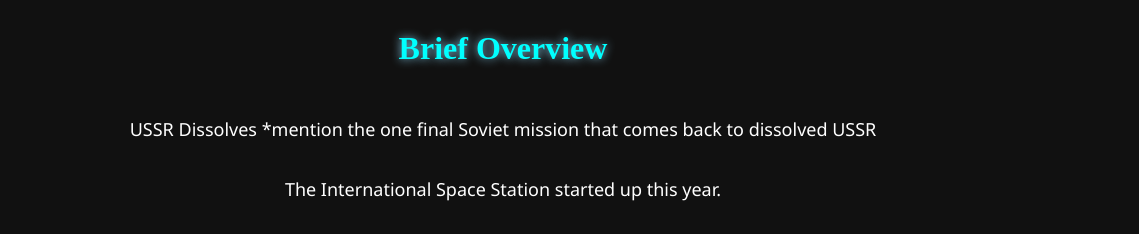
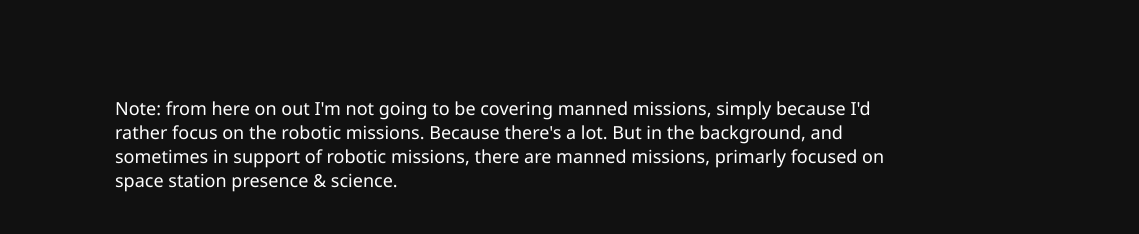
Before and after one commit to Aut6ot/HiSET-Site, a plain HTML site: page nineties.html in a window 1280 px wide. Shown: the part 714-948 px from the top of the page, 141-1280 px from the left. Drawn offline with Linux system fonts and the light colour scheme.

Commit message:
forgot to modify Nineties intro blurb

```diff
--- a/nineties.html
+++ b/nineties.html
@@ -32,10 +32,8 @@
         <div id="mega-container">
             <div id="content-container">
                 <div id="content">
-                    <img class="title-section nineties-title" src="https://64.media.tumblr.com/e77516cb658019da6aa0ad09ca7a1867/48e83af806d95b84-18/s2048x3072/bbd6a276618854fdbd1f6141f00a6902cd1deb4c.pnj">
-                    <h3 class="nineties">Brief Overview</h3>
-                    <p>USSR Dissolves *mention the one final Soviet mission that comes back to dissolved USSR</p>
-                    <p>The International Space Station started up this year. </p>
+                    <img class="title-section nineties-title" style="margin-bottom: 10vh;" src="https://64.media.tumblr.com/e77516cb658019da6aa0ad09ca7a1867/48e83af806d95b84-18/s2048x3072/bbd6a276618854fdbd1f6141f00a6902cd1deb4c.pnj">
+                    <p>Note: from here on out I'm not going to be covering manned missions, simply because I'd rather focus on the robotic missions. Because there's a lot. But in the background, and sometimes in support of robotic missions, there are manned missions, primarly focused on space station presence & science.</p>
                     <h2 class="nineties">ROBOTIC MISSIONS</h2>
                     <div class="mission-container-90s">
                         <div class="mission-title-90s">
```
